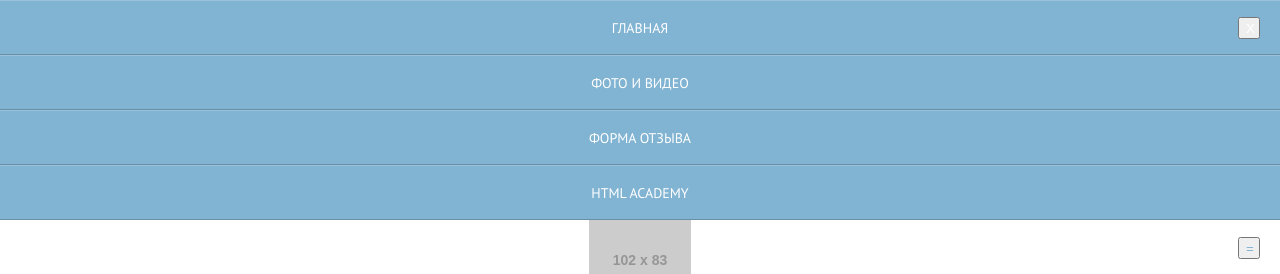
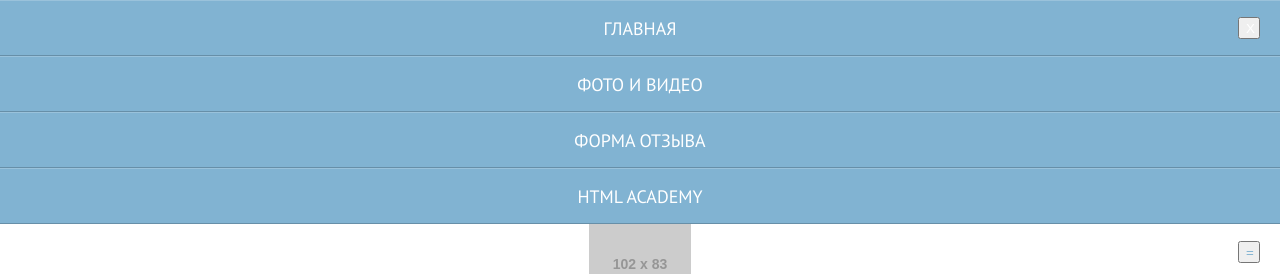
Before and after one commit to dvdvdmt/553271-sedona, a website: page source/index.html in a window 1280 px wide. Shown: the top 274 px of the page. Drawn offline with nearby package versions, Linux system fonts and the light colour scheme; files that its build step writes are made by us from their sources; placeholder pictures from the web are drawn by us.

Commit message:
Fix navigation panel links font-size
module3-task1

```diff
--- a/source/less/nav.less
+++ b/source/less/nav.less
@@ -22,9 +22,9 @@
   display: flex;
   justify-content: center;
   align-items: center;
-
   text-decoration: none;
-  height: 55px;
+  font-size: 18px;
+  height: 56px;
   background-color: @light-blue;
   color: white;
   box-shadow:
```
